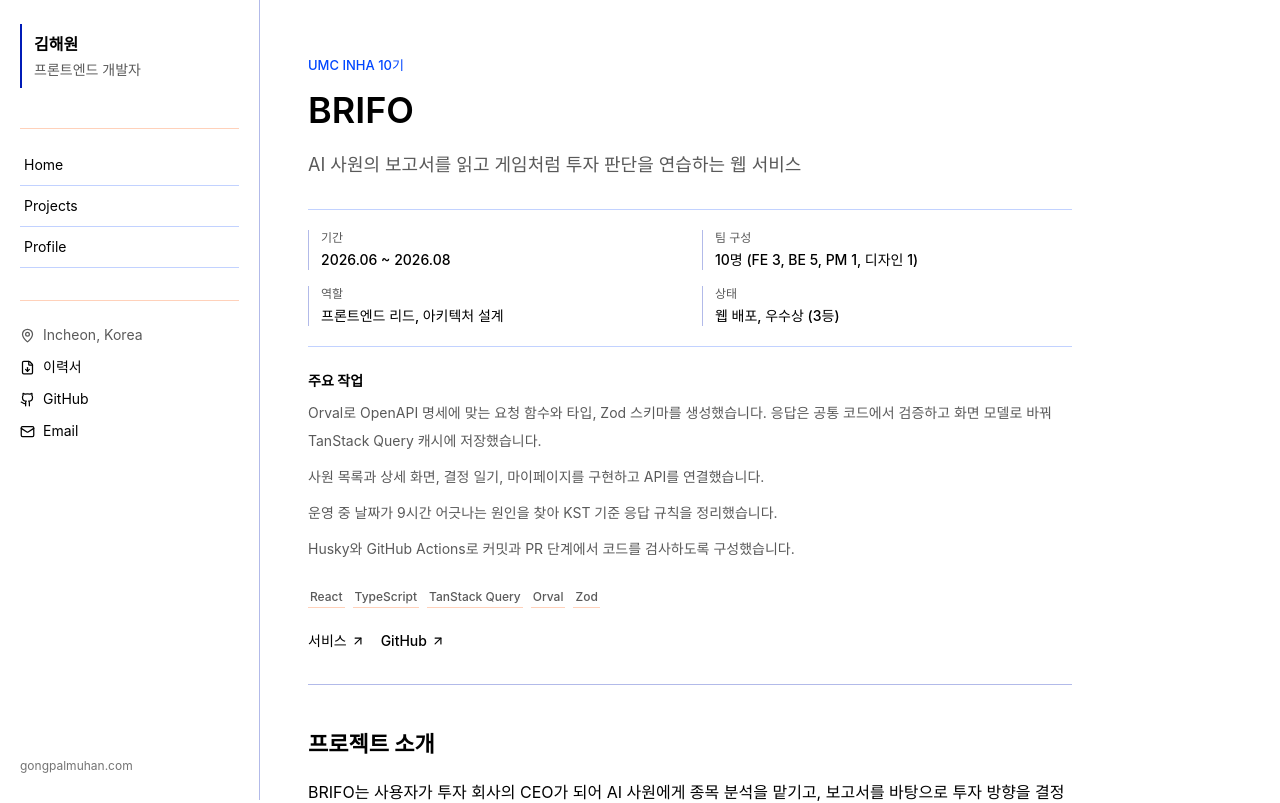
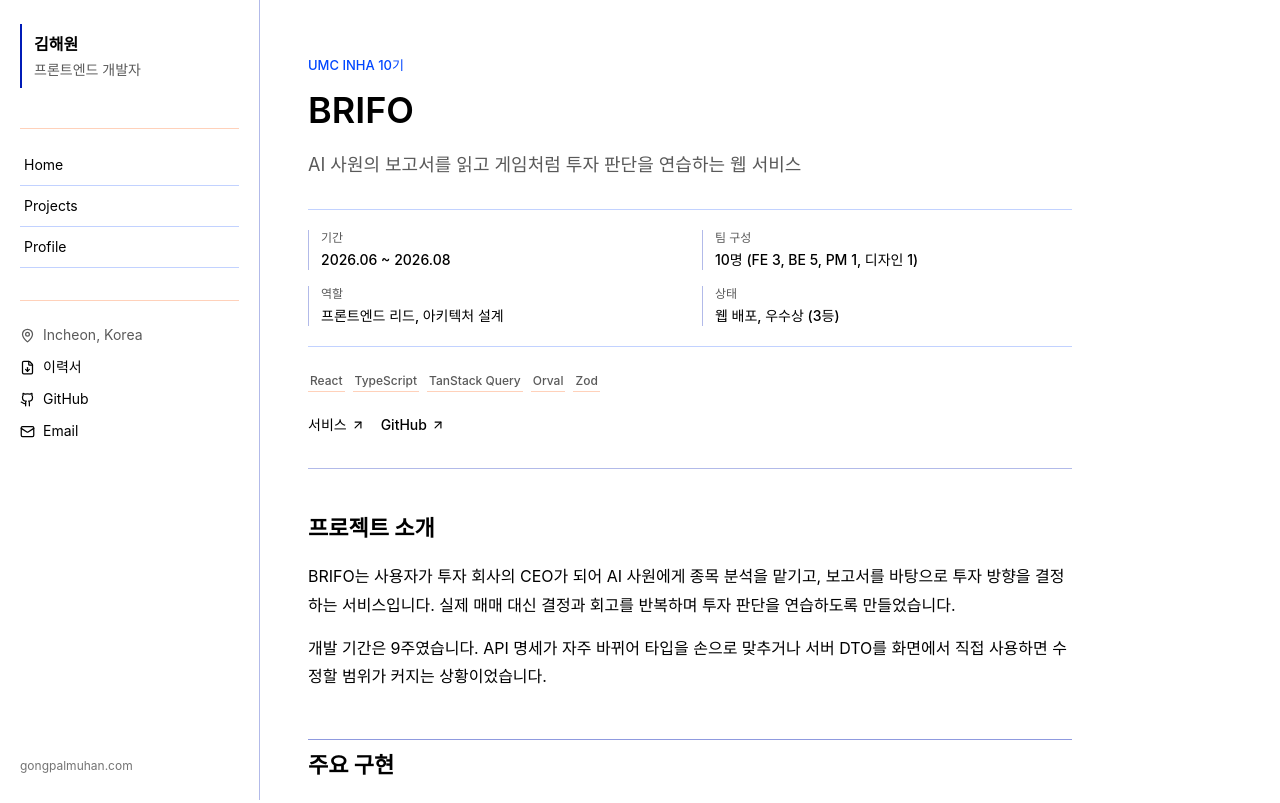
Before and after one commit to haewonwon/gongpalmuhan.com, a Next.js app: page /ko/projects/brifo in a window 1280 px wide. Shown: the top 803 px of the page. Built offline with nearby package versions, Linux system fonts and the light colour scheme.

Commit message:
refactor: 프로젝트 상세 상단에서 주요 작업 목록을 제거

```diff
--- a/src/components/project/ProjectMeta.tsx
+++ b/src/components/project/ProjectMeta.tsx
@@ -6,7 +6,7 @@ type ProjectMetaProps = {
   project: Project;
 };
 
-/** 프로젝트 상세 상단에 소개, 기본 정보, 주요 작업과 링크를 보여줍니다. */
+/** 프로젝트 상세 상단에 소개, 기본 정보, 기술 스택과 링크를 보여줍니다. */
 export function ProjectMeta({ project }: ProjectMetaProps) {
   const facts = [
     { label: "기간", value: project.period },
@@ -38,17 +38,6 @@ export function ProjectMeta({ project }: ProjectMetaProps) {
         ))}
       </dl>
 
-      <section aria-labelledby="highlights-heading" className="mt-6">
-        <h2 id="highlights-heading" className="text-sm font-semibold text-(--color-ink)">
-          주요 작업
-        </h2>
-        <div className="mt-2 space-y-2 text-sm leading-7 text-(--color-muted-ink)">
-          {project.highlights.map((item) => (
-            <p key={item}>{item}</p>
-          ))}
-        </div>
-      </section>
-
       <div className="mt-6 flex flex-wrap gap-x-2 gap-y-1.5">
         {project.stack.map((item) => (
           <Badge key={item}>{item}</Badge>
--- a/src/data/projects.ts
+++ b/src/data/projects.ts
@@ -31,8 +31,6 @@ export type Project = {
   award?: string;
   /** 카드에 보여줄 본인 기여 1~2문장 */
   contribution: string;
-  /** 상세 상단에 보여줄 주요 작업 */
-  highlights: string[];
   stack: string[];
   links: ProjectLink[];
   featured: boolean;
@@ -51,12 +49,6 @@ export const projects: Project[] = [
     award: '우수상 (3등)',
     contribution:
       'API 응답을 검증하고 화면에서 쓸 모델로 바꾸는 공통 코드를 만들었습니다. 팀원들과 같은 규칙으로 40개 API 경로를 연결했습니다.',
-    highlights: [
-      'Orval로 OpenAPI 명세에 맞는 요청 함수와 타입, Zod 스키마를 생성했습니다. 응답은 공통 코드에서 검증하고 화면 모델로 바꿔 TanStack Query 캐시에 저장했습니다.',
-      '사원 목록과 상세 화면, 결정 일기, 마이페이지를 구현하고 API를 연결했습니다.',
-      '운영 중 날짜가 9시간 어긋나는 원인을 찾아 KST 기준 응답 규칙을 정리했습니다.',
-      'Husky와 GitHub Actions로 커밋과 PR 단계에서 코드를 검사하도록 구성했습니다.',
-    ],
     stack: ['React', 'TypeScript', 'TanStack Query', 'Orval', 'Zod'],
     links: [
       { kind: 'service', label: '서비스', href: 'https://brifo.ai.kr' },
@@ -76,12 +68,6 @@ export const projects: Project[] = [
     award: '우수상 (2등)',
     contribution:
       'React Native 앱의 화면 구현부터 소셜 로그인, API 연동, 배포까지 혼자 맡았습니다. 변경한 파일에 따라 Preview Build와 EAS Update를 나눠 실행하도록 구성했습니다.',
-    highlights: [
-      '디자인 토큰과 공통 UI를 만들고 로그인과 온보딩 화면을 구현했습니다.',
-      '카카오 로그인과 Google Sign-In을 연동하고 Orval로 OpenAPI 명세에 맞는 API 요청 코드를 생성했습니다.',
-      'GitHub Actions에서 변경한 파일을 확인해 Preview Build나 EAS Update를 실행하도록 했습니다.',
-      '앱에 돌아오거나 화면을 다시 열 때 서버 데이터가 갱신되지 않던 문제를 수정했습니다.',
-    ],
     stack: ['React Native', 'TypeScript', 'Expo / EAS', 'TanStack Query', 'GitHub Actions'],
     links: [{ kind: 'repo', label: 'GitHub', href: 'https://github.com/unplan-tave/unplan-app' }],
     featured: true,
@@ -97,12 +83,6 @@ export const projects: Project[] = [
     status: '서비스 운영 중',
     contribution:
       'Django 화면을 React로 분리하고 다국어 UI를 적용했습니다. 차시별 채팅 구현을 통합하고 데이터 조회, AI 요청 구성, 트랜잭션 경계를 개선했습니다.',
-    highlights: [
-      'Django 화면을 React로 분리하고 로그인 상태와 진행도를 연결했습니다. 영어, 일본어, 중국어, 스페인어 UI를 적용했습니다.',
-      '두 서비스의 차시별 채팅 클래스와 스트리밍 함수를 각각 9개에서 1개로 통합했습니다.',
-      'DreamPath의 학생 조회 범위를 학급 단위로 좁히고 프롬프트의 현재 답변 중복을 제거했습니다.',
-      'InnoLAB의 외부 이미지 생성을 대화 저장 트랜잭션에서 분리했습니다.',
-    ],
     stack: ['React', 'TypeScript', 'Django', 'GitHub Actions'],
     links: [
       { kind: 'service', label: 'DreamPath', href: 'https://multi.dreampathai.kr/en' },
```
